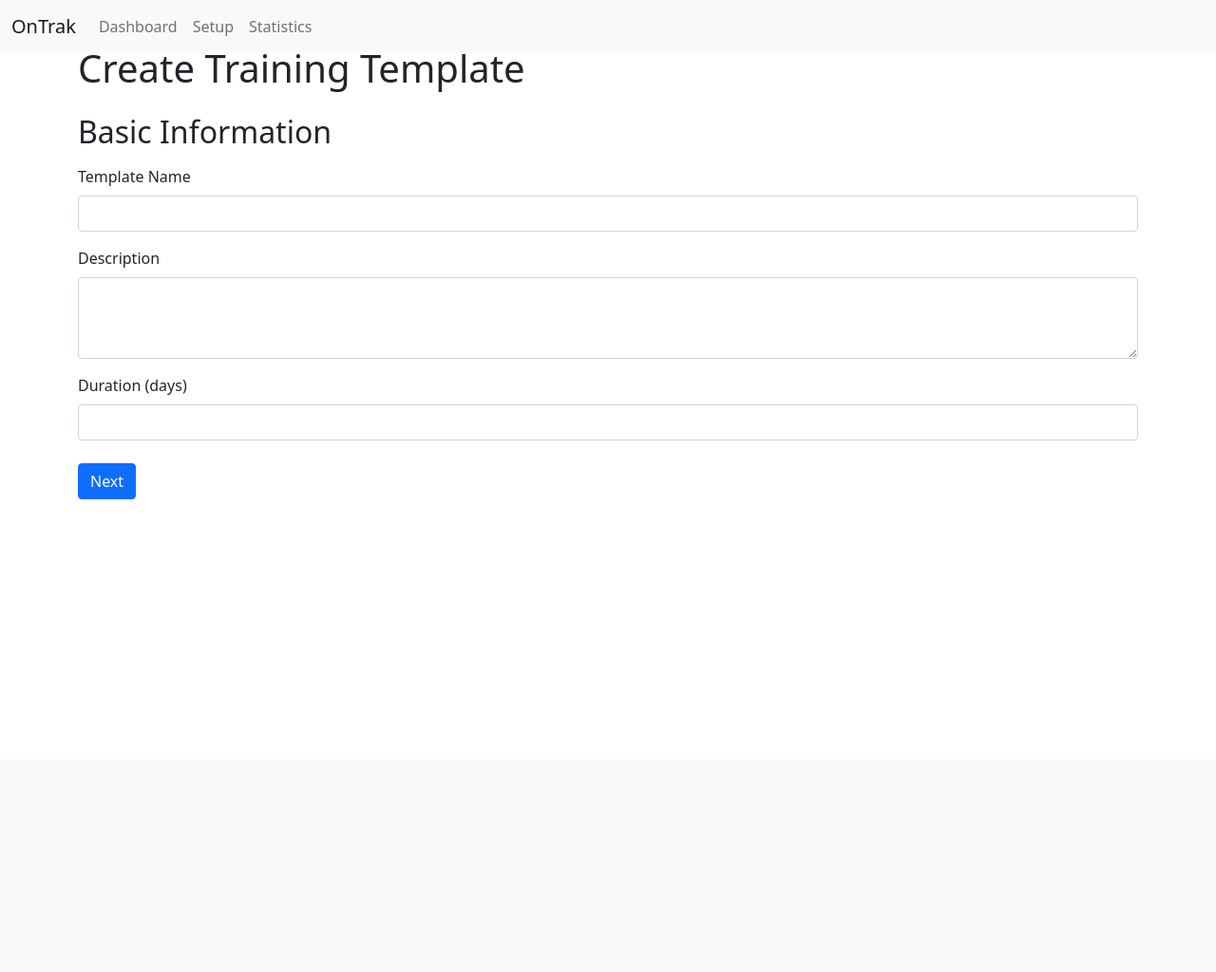
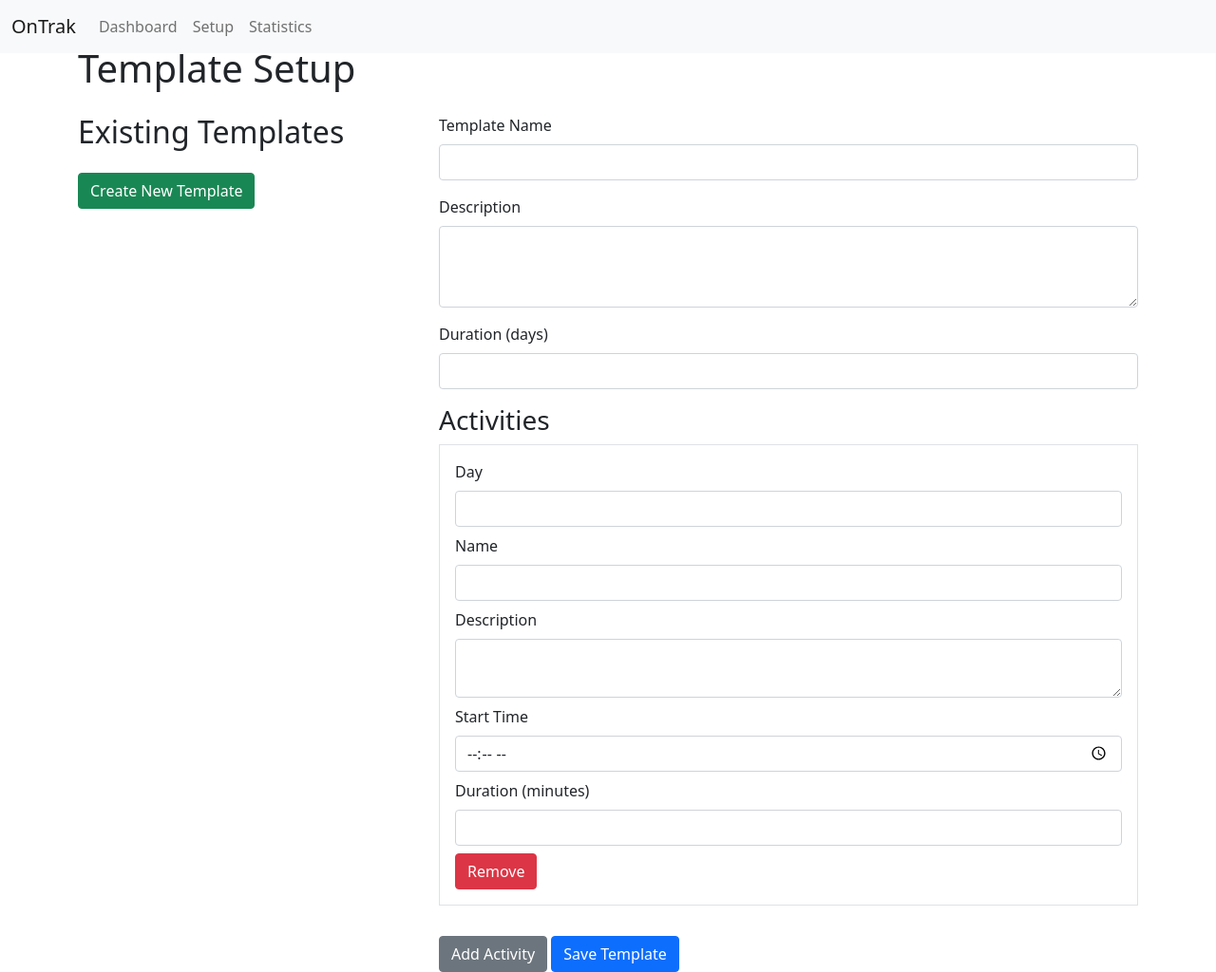
Before and after one commit to BattermanZ/OnTrak, a Flask app: page /setup in a window 1280 px wide. Shown: the whole page at 95% size. Before the commit the page ends 526 px from the top, so only its background shows below. Run offline with Flask 3, Linux system fonts and the light colour scheme; data that the repository does not hold is empty.

Commit message:
Feat: Edit button in setup

```diff
--- a/app.py
+++ b/app.py
@@ -1,6 +1,6 @@
 from flask import Flask, render_template, request, jsonify
 from flask_sqlalchemy import SQLAlchemy
-from datetime import datetime, time
+from datetime import datetime, time, timedelta
 import logging
 
 app = Flask(__name__)
@@ -35,7 +35,8 @@ class Activity(db.Model):
             "description": self.description,
             "start_time": self.start_time.strftime("%H:%M"),
             "duration": self.duration,
-            "completed": self.completed
+            "completed": self.completed,
+            "day": self.day
         }
 
 class Session(db.Model):
@@ -67,34 +68,72 @@ def dashboard():
 @app.route('/setup', methods=['GET', 'POST'])
 def setup():
     if request.method == 'POST':
-        new_template = Template(
-            name=request.form['name'],
-            description=request.form['description'],
-            duration=int(request.form['duration'])
-        )
-        db.session.add(new_template)
-        db.session.commit()
+        data = request.json
+        if 'id' in data:  # Updating existing template
+            template = Template.query.get(data['id'])
+            if template:
+                template.name = data['name']
+                template.description = data['description']
+                template.duration = data['duration']
 
-        activity_names = request.form.getlist('activity-name[]')
-        activity_days = request.form.getlist('activity-day[]')
-        activity_start_times = request.form.getlist('activity-start-time[]')
-        activity_durations = request.form.getlist('activity-duration[]')
-        activity_descriptions = request.form.getlist('activity-description[]')
+                # Delete existing activities
+                Activity.query.filter_by(template_id=template.id).delete()
 
-        for i in range(len(activity_names)):
-            new_activity = Activity(
-                template_id=new_template.id,
-                day=int(activity_days[i]),
-                name=activity_names[i],
-                description=activity_descriptions[i],
-                start_time=datetime.strptime(activity_start_times[i], '%H:%M').time(),
-                duration=int(activity_durations[i])
+                # Add new activities
+                for activity in data['activities']:
+                    new_activity = Activity(
+                        template_id=template.id,
+                        day=activity['day'],
+                        name=activity['name'],
+                        description=activity['description'],
+                        start_time=datetime.strptime(activity['start_time'], '%H:%M').time(),
+                        duration=activity['duration']
+                    )
+                    db.session.add(new_activity)
+
+                db.session.commit()
+                return jsonify({"success": True, "message": "Template updated successfully"})
+            else:
+                return jsonify({"success": False, "message": "Template not found"}), 404
+        else:  # Creating new template
+            new_template = Template(
+                name=data['name'],
+                description=data['description'],
+                duration=data['duration']
             )
-            db.session.add(new_activity)
-        db.session.commit()
-        return jsonify({"success": True, "message": "Template created successfully"})
+            db.session.add(new_template)
+            db.session.flush()  # This will assign an id to new_template
 
-    return render_template('setup.html')
+            for activity in data['activities']:
+                new_activity = Activity(
+                    template_id=new_template.id,
+                    day=activity['day'],
+                    name=activity['name'],
+                    description=activity['description'],
+                    start_time=datetime.strptime(activity['start_time'], '%H:%M').time(),
+                    duration=activity['duration']
+                )
+                db.session.add(new_activity)
+
+            db.session.commit()
+            return jsonify({"success": True, "message": "Template created successfully"})
+
+    templates = Template.query.all()
+    return render_template('setup.html', templates=templates)
+
+@app.route('/get_template/<int:template_id>')
+def get_template(template_id):
+    template = Template.query.get(template_id)
+    if template:
+        activities = Activity.query.filter_by(template_id=template_id).all()
+        return jsonify({
+            "id": template.id,
+            "name": template.name,
+            "description": template.description,
+            "duration": template.duration,
+            "activities": [activity.to_dict() for activity in activities]
+        })
+    return jsonify({"error": "Template not found"}), 404
 
 @app.route('/start_session', methods=['POST'])
 def start_session():
--- /dev/null
+++ b/static/js/setup.js
@@ -0,0 +1,121 @@
+document.addEventListener('DOMContentLoaded', function() {
+    const templateForm = document.getElementById('template-form');
+    const templateList = document.getElementById('template-list');
+    const newTemplateBtn = document.getElementById('new-template-btn');
+    const addActivityBtn = document.getElementById('add-activity');
+    const activitiesContainer = document.getElementById('activities-container');
+
+    let currentTemplateId = null;
+
+    function createActivityFields(activity = {}) {
+        const activityDiv = document.createElement('div');
+        activityDiv.className = 'activity-fields mb-3 border p-3';
+        activityDiv.innerHTML = `
+            <div class="mb-2">
+                <label class="form-label">Day</label>
+                <input type="number" class="form-control activity-day" value="${activity.day || ''}" required min="1">
+            </div>
+            <div class="mb-2">
+                <label class="form-label">Name</label>
+                <input type="text" class="form-control activity-name" value="${activity.name || ''}" required>
+            </div>
+            <div class="mb-2">
+                <label class="form-label">Description</label>
+                <textarea class="form-control activity-description">${activity.description || ''}</textarea>
+            </div>
+            <div class="mb-2">
+                <label class="form-label">Start Time</label>
+                <input type="time" class="form-control activity-start-time" value="${activity.start_time || ''}" required>
+            </div>
+            <div class="mb-2">
+                <label class="form-label">Duration (minutes)</label>
+                <input type="number" class="form-control activity-duration" value="${activity.duration || ''}" required min="1">
+            </div>
+            <button type="button" class="btn btn-danger remove-activity">Remove</button>
+        `;
+        activitiesContainer.appendChild(activityDiv);
+
+        activityDiv.querySelector('.remove-activity').addEventListener('click', function() {
+            activitiesContainer.removeChild(activityDiv);
+        });
+    }
+
+    addActivityBtn.addEventListener('click', function() {
+        createActivityFields();
+    });
+
+    templateForm.addEventListener('submit', function(e) {
+        e.preventDefault();
+        const activities = Array.from(activitiesContainer.children).map(activityDiv => ({
+            day: parseInt(activityDiv.querySelector('.activity-day').value),
+            name: activityDiv.querySelector('.activity-name').value,
+            description: activityDiv.querySelector('.activity-description').value,
+            start_time: activityDiv.querySelector('.activity-start-time').value,
+            duration: parseInt(activityDiv.querySelector('.activity-duration').value)
+        }));
+
+        const templateData = {
+            name: document.getElementById('template-name').value,
+            description: document.getElementById('template-description').value,
+            duration: parseInt(document.getElementById('template-duration').value),
+            activities: activities
+        };
+
+        if (currentTemplateId) {
+            templateData.id = currentTemplateId;
+        }
+
+        fetch('/setup', {
+            method: 'POST',
+            headers: {
+                'Content-Type': 'application/json',
+            },
+            body: JSON.stringify(templateData),
+        })
+        .then(response => response.json())
+        .then(data => {
+            if (data.success) {
+                alert(data.message);
+                location.reload();
+            } else {
+                alert('Error: ' + data.message);
+            }
+        })
+        .catch((error) => {
+            console.error('Error:', error);
+            alert('An error occurred while saving the template');
+        });
+    });
+
+    templateList.addEventListener('click', function(e) {
+        if (e.target.classList.contains('edit-template')) {
+            const templateId = e.target.getAttribute('data-template-id');
+            fetch(`/get_template/${templateId}`)
+                .then(response => response.json())
+                .then(template => {
+                    currentTemplateId = template.id;
+                    document.getElementById('template-id').value = template.id;
+                    document.getElementById('template-name').value = template.name;
+                    document.getElementById('template-description').value = template.description;
+                    document.getElementById('template-duration').value = template.duration;
+
+                    activitiesContainer.innerHTML = '';
+                    template.activities.forEach(activity => createActivityFields(activity));
+                })
+                .catch(error => {
+                    console.error('Error:', error);
+                    alert('An error occurred while fetching the template');
+                });
+        }
+    });
+
+    newTemplateBtn.addEventListener('click', function() {
+        currentTemplateId = null;
+        templateForm.reset();
+        activitiesContainer.innerHTML = '';
+        createActivityFields();
+    });
+
+    // Initialize with one empty activity field
+    createActivityFields();
+});
--- a/templates/setup.html
+++ b/templates/setup.html
@@ -1,192 +1,46 @@
 {% extends "base.html" %}
-
 {% block title %}OnTrak Setup{% endblock %}
-
 {% block content %}
 <div class="container mt-5">
-    <h1 class="mb-4">Create Training Template</h1>
-    <form id="template-form" method="POST">
-        <div id="step1" class="step active">
-            <h2 class="mb-3">Basic Information</h2>
+    <h1 class="mb-4">Template Setup</h1>
+    <div class="row">
+        <div class="col-md-4">
+            <h2>Existing Templates</h2>
+            <ul class="list-group" id="template-list">
+                {% for template in templates %}
+                <li class="list-group-item d-flex justify-content-between align-items-center">
+                    {{ template.name }}
+                    <button class="btn btn-primary btn-sm edit-template" data-template-id="{{ template.id }}">Edit</button>
+                </li>
+                {% endfor %}
+            </ul>
+            <button class="btn btn-success mt-3" id="new-template-btn">Create New Template</button>
+        </div>
+        <div class="col-md-8">
+            <form id="template-form">
+                <input type="hidden" id="template-id">
                 <div class="mb-3">
                     <label for="template-name" class="form-label">Template Name</label>
-                <input type="text" class="form-control" id="template-name" name="name" required>
+                    <input type="text" class="form-control" id="template-name" required>
                 </div>
                 <div class="mb-3">
                     <label for="template-description" class="form-label">Description</label>
-                <textarea class="form-control" id="template-description" name="description" rows="3"></textarea>
+                    <textarea class="form-control" id="template-description" rows="3"></textarea>
                 </div>
                 <div class="mb-3">
                     <label for="template-duration" class="form-label">Duration (days)</label>
-                <input type="number" class="form-control" id="template-duration" name="duration" min="1" max="28" required>
+                    <input type="number" class="form-control" id="template-duration" required min="1">
+                </div>
+                <h3>Activities</h3>
+                <div id="activities-container"></div>
+                <button type="button" class="btn btn-secondary mt-3" id="add-activity">Add Activity</button>
+                <button type="submit" class="btn btn-primary mt-3">Save Template</button>
+            </form>
         </div>
     </div>
+</div>
+{% endblock %}
 
-        <div id="step2" class="step">
-            <h2 class="mb-3">Activities</h2>
-            <div id="activities-container"></div>
-            <button type="button" class="btn btn-secondary mt-2" id="add-activity">Add Activity</button>
-        </div>
-
-        <div id="step3" class="step">
-            <h2 class="mb-3">Preview</h2>
-            <div id="preview-container" class="border p-3 rounded"></div>
-        </div>
-
-        <div class="mt-4">
-            <button type="button" class="btn btn-secondary" id="prev-btn" style="display: none;">Previous</button>
-            <button type="button" class="btn btn-primary" id="next-btn">Next</button>
-            <button type="submit" class="btn btn-success" id="submit-btn" style="display: none;">Create Template</button>
-        </div>
-    </form>
-</div>
-
-<template id="activity-template">
-    <div class="card mb-3 activity-card">
-        <div class="card-body">
-            <h5 class="card-title">Activity <span class="activity-number"></span></h5>
-            <div class="mb-2">
-                <label class="form-label">Day</label>
-                <input type="number" class="form-control activity-day" name="activity-day[]" min="1" required>
-            </div>
-            <div class="mb-2">
-                <label class="form-label">Activity Name</label>
-                <input type="text" class="form-control activity-name" name="activity-name[]" required>
-            </div>
-            <div class="mb-2">
-                <label class="form-label">Start Time</label>
-                <input type="time" class="form-control activity-start-time" name="activity-start-time[]" required>
-            </div>
-            <div class="mb-2">
-                <label class="form-label">Duration (minutes)</label>
-                <input type="number" class="form-control activity-duration" name="activity-duration[]" min="1" required>
-            </div>
-            <div class="mb-2">
-                <label class="form-label">Description</label>
-                <textarea class="form-control activity-description" name="activity-description[]" rows="2"></textarea>
-            </div>
-            <button type="button" class="btn btn-danger remove-activity">Remove</button>
-        </div>
-    </div>
-</template>
-
-<script>
-document.addEventListener('DOMContentLoaded', function() {
-    const form = document.getElementById('template-form');
-    const steps = document.querySelectorAll('.step');
-    const nextBtn = document.getElementById('next-btn');
-    const prevBtn = document.getElementById('prev-btn');
-    const submitBtn = document.getElementById('submit-btn');
-    const addActivityBtn = document.getElementById('add-activity');
-    const activitiesContainer = document.getElementById('activities-container');
-    const activityTemplate = document.getElementById('activity-template');
-    let currentStep = 0;
-
-    function showStep(stepIndex) {
-        steps.forEach((step, index) => {
-            if (index === stepIndex) {
-                step.classList.add('active');
-                step.style.display = 'block';
-            } else {
-                step.classList.remove('active');
-                step.style.display = 'none';
-            }
-        });
-        prevBtn.style.display = stepIndex > 0 ? 'inline-block' : 'none';
-        nextBtn.style.display = stepIndex < steps.length - 1 ? 'inline-block' : 'none';
-        submitBtn.style.display = stepIndex === steps.length - 1 ? 'inline-block' : 'none';
-    }
-
-    nextBtn.addEventListener('click', () => {
-        if (currentStep < steps.length - 1) {
-            currentStep++;
-            showStep(currentStep);
-            if (currentStep === 2) {
-                updatePreview();
-            }
-        }
-    });
-
-    prevBtn.addEventListener('click', () => {
-        if (currentStep > 0) {
-            currentStep--;
-            showStep(currentStep);
-        }
-    });
-
-    addActivityBtn.addEventListener('click', () => {
-        const newActivity = document.importNode(activityTemplate.content, true);
-        const activityNumber = activitiesContainer.children.length + 1;
-        newActivity.querySelector('.activity-number').textContent = activityNumber;
-        activitiesContainer.appendChild(newActivity);
-    });
-
-    activitiesContainer.addEventListener('click', (e) => {
-        if (e.target.classList.contains('remove-activity')) {
-            e.target.closest('.activity-card').remove();
-            updateActivityNumbers();
-        }
-    });
-
-    function updateActivityNumbers() {
-        const activities = activitiesContainer.querySelectorAll('.activity-card');
-        activities.forEach((activity, index) => {
-            activity.querySelector('.activity-number').textContent = index + 1;
-        });
-    }
-
-    function updatePreview() {
-        const previewContainer = document.getElementById('preview-container');
-        const templateName = document.getElementById('template-name').value;
-        const templateDescription = document.getElementById('template-description').value;
-        const templateDuration = document.getElementById('template-duration').value;
-        const activities = activitiesContainer.querySelectorAll('.activity-card');
-
-        let previewHTML = `
-            <h3>${templateName}</h3>
-            <p>${templateDescription}</p>
-            <p>Duration: ${templateDuration} days</p>
-            <h4>Activities:</h4>
-            <ul>
-        `;
-
-        activities.forEach((activity) => {
-            const day = activity.querySelector('.activity-day').value;
-            const name = activity.querySelector('.activity-name').value;
-            const startTime = activity.querySelector('.activity-start-time').value;
-            const duration = activity.querySelector('.activity-duration').value;
-            previewHTML += `<li>Day ${day}: ${name} (${startTime}, ${duration} min)</li>`;
-        });
-
-        previewHTML += '</ul>';
-        previewContainer.innerHTML = previewHTML;
-    }
-
-    form.addEventListener('submit', (e) => {
-        e.preventDefault();
-        const formData = new FormData(form);
-
-        fetch('/setup', {
-            method: 'POST',
-            body: formData
-        })
-        .then(response => response.json())
-        .then(data => {
-            if (data.success) {
-                alert('Template created successfully!');
-                window.location.href = '/';  // Redirect to dashboard
-            } else {
-                alert('Failed to create template. Please try again.');
-            }
-        })
-        .catch(error => {
-            console.error('Error:', error);
-            alert('An error occurred. Please try again.');
-        });
-    });
-
-    // Initialize the form
-    showStep(currentStep);
-});
-</script>
+{% block scripts %}
+<script src="{{ url_for('static', filename='js/setup.js') }}"></script>
 {% endblock %}
```
Lines whose indentation alone changed are shown as unchanged.
